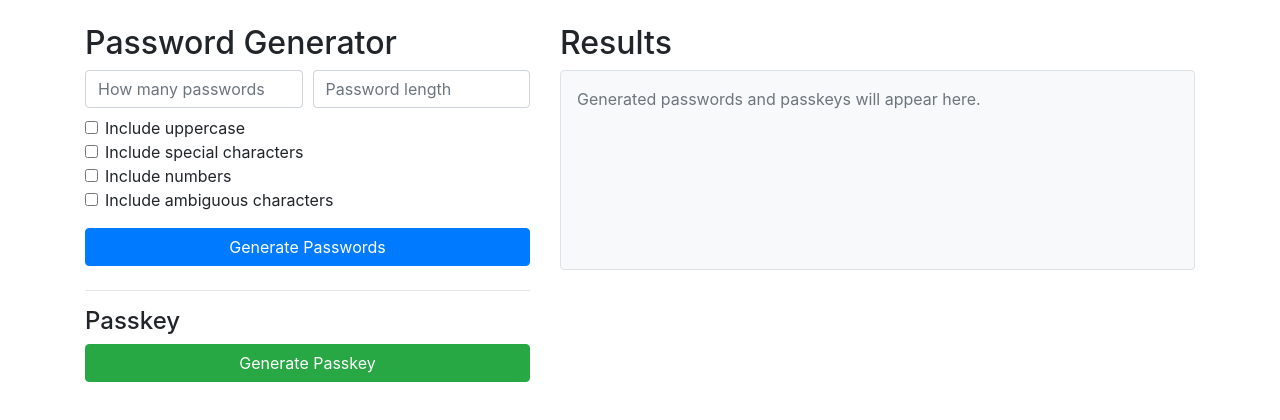
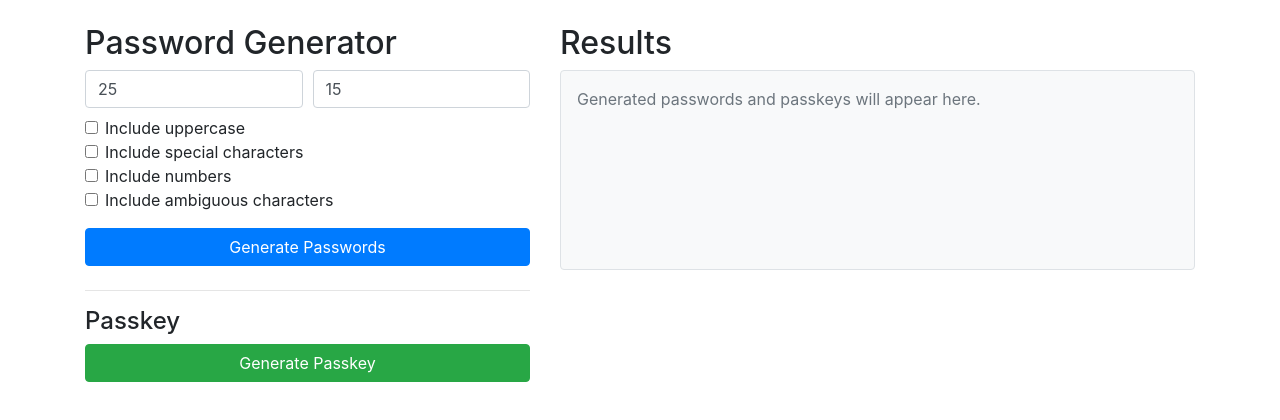
Before and after one commit to collin-clark/password-generator, a Flask app: page / in a window 1280 px wide. Shown: the top 420 px of the page. Run offline with Flask 3, Linux system fonts and the light colour scheme; some libraries are stand-ins or nearby versions.

Commit message:
Update home.html

```diff
--- a/templates/home.html
+++ b/templates/home.html
@@ -20,11 +20,11 @@
         <div class="form-row">
           <div class="col">
             <input type="number" class="form-control" name="howmanypasswords"
-                   placeholder="How many passwords" min="1">
+                   placeholder="How many passwords" min="1" value=25>
           </div>
           <div class="col">
             <input type="number" class="form-control" name="length"
-                   placeholder="Password length" min="1">
+                   placeholder="Password length" min="1" value=15>
           </div>
         </div>
 
```
